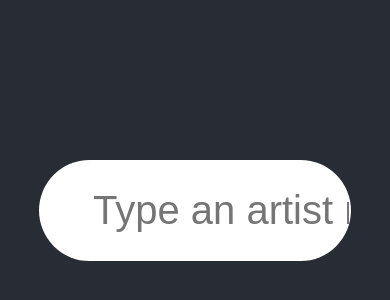
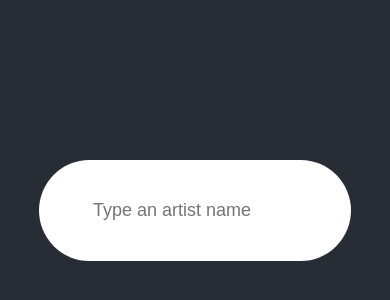
Before and after one commit to Jefferson227/how-famous, a React (Create React App) app: page / in a window 390 px wide. Shown: the part 212-512 px from the top of the page. Built offline with nearby package versions, Linux system fonts and the light colour scheme.

Commit message:
Add responsive css file

```diff
--- /dev/null
+++ b/src/App-responsive.css
@@ -0,0 +1,5 @@
+@media (max-width: 600px) {
+  .Input-search {
+    font-size: 18px;
+  }
+}
--- a/src/App.js
+++ b/src/App.js
@@ -1,5 +1,6 @@
 import React from "react";
 import "./App.css";
+import "./App-responsive.css";
 
 function App() {
   return (
```
